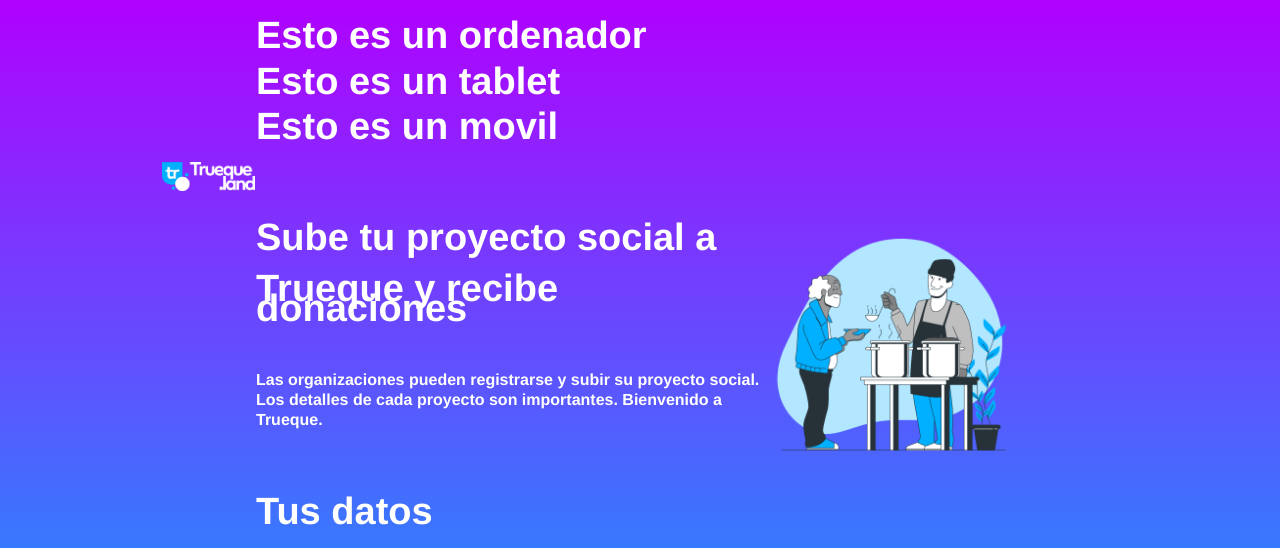
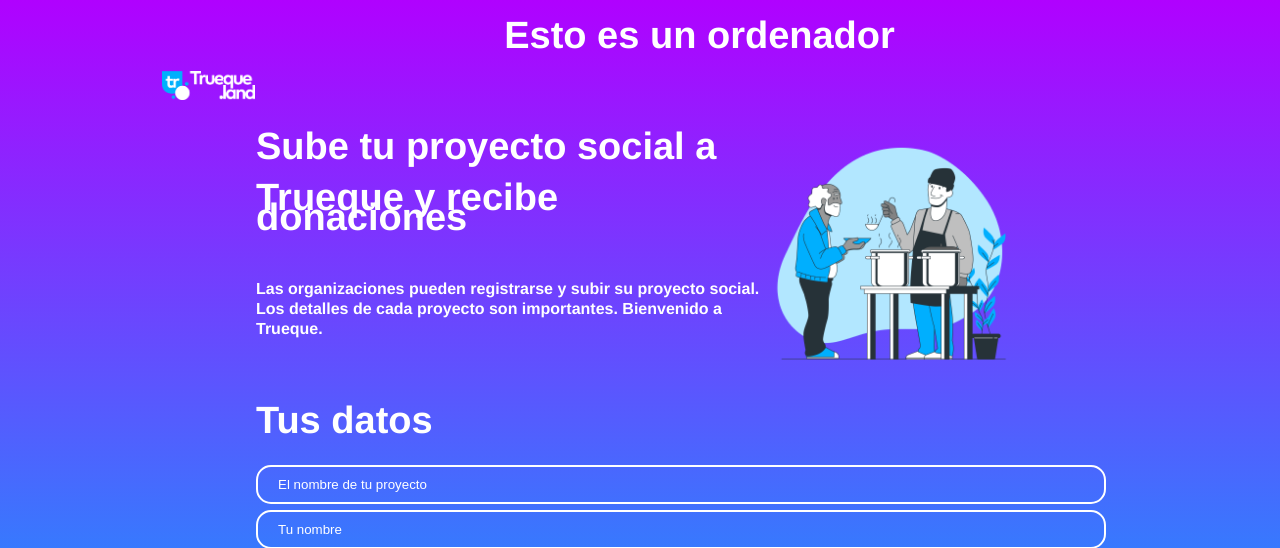
Before and after one commit to RainRevan/Team-Rocket-Ciclo-3, a PHP site: page / in a window 1280 px wide. Shown: the top 548 px of the page. Run offline with PHP 8.4, Linux system fonts and the light colour scheme.

Commit message:
Update style.css

```diff
--- a/style.css
+++ b/style.css
@@ -1,3 +1,36 @@
+.resolucion {
+    width: 99%;
+    text-align: center;
+}
+/**Movil**/
+@media (max-width: 767px) {
+    .desktop {
+        display: none;
+    }
+    .tablet {
+        display: none;
+    }
+}
+/**Tablet**/
+
+@media (min-width: 768px) and (max-width: 990px) {
+    .desktop {
+        display: none;
+    }
+    .movil {
+        display: none;
+    }
+}
+/**Escritorio**/
+
+@media (min-width: 991px) {
+    .tablet {
+        display: none;
+    }
+    .movil {
+        display: none;
+    }
+}
 /* Propiedades Titulo*/
 h1 {
   color: white;
```
